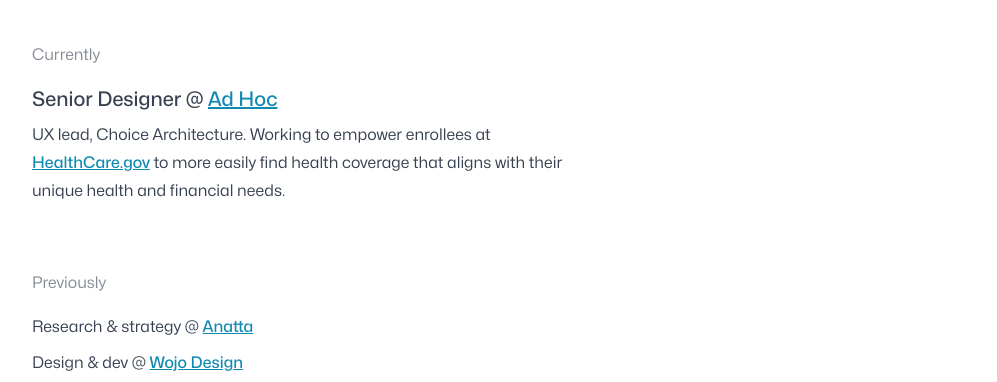
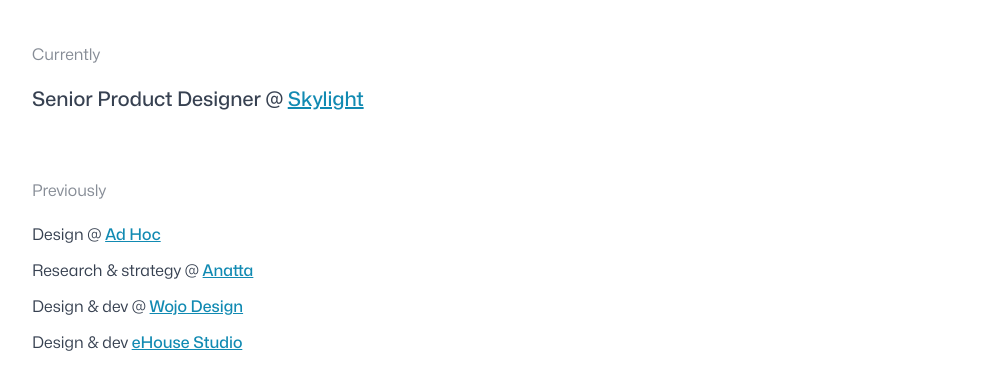
Before and after one commit to mathfordogs/mathfordogs.github.io, an Astro site: page / in a window 1280 px wide. Shown: the part 399-781 px from the top of the page, without its empty margins (40-1037 px from the left). Built offline with nearby package versions, Linux system fonts and the light colour scheme; Astro itself is replaced by a stand-in of ours.

Commit message:
Job update

```diff
--- a/src/pages/index.astro
+++ b/src/pages/index.astro
@@ -25,8 +25,8 @@ const allProjects = await getCollection("projects");
 			<div class="container px-4 md:px-8 prose flex">
 				<div class="w-full md:w-1/2">
 				<h5 class="mb-4 opacity-60">Currently</h5>
-				<p class="text-xl font-medium mt-0 mb-0">Senior Designer @ <a href="https://adhocteam.us" target="_blank" class="text-lightBlue">Ad Hoc</a>
-				<small class="block text-md font-normal mt-2">UX lead, Choice Architecture. Working to empower enrollees at <a href="https://healthcare.gov" target="_blank" class="text-lightBlue">HealthCare.gov</a> to more easily find health coverage that aligns with their unique health and financial needs.</small></p>
+				<p class="text-xl font-medium mt-0 mb-0">Senior Product Designer @ <a href="https://skylight.digital" target="_blank" class="text-lightBlue">Skylight</a></p>
+				</div>
 			</div>
 		</section>
 		<section class="Previous">
@@ -34,6 +34,7 @@ const allProjects = await getCollection("projects");
 				<div class="w-full">
 				<h5 class="mb-4 opacity-60">Previously</h5>
 				<ul class="list-none m-0 p-0">
+					<li class="p-0">Design @ <a href="https://adhocteam.us" target="_blank" class="text-lightBlue">Ad Hoc</a></li>
 					<li class="p-0">Research &amp; strategy @ <a href="https://anatta.io" target="_blank" class="text-lightBlue">Anatta</a></li>
 					<li class="p-0">Design &amp; dev @ <a href="https://wojodesign.com" target="_blank" class="text-lightBlue">Wojo Design</a></li>
 					<li class="p-0">Design &amp; dev <a href="https://ehousestudio.com" target="_blank" class="text-lightBlue">eHouse Studio</a></li>
```
